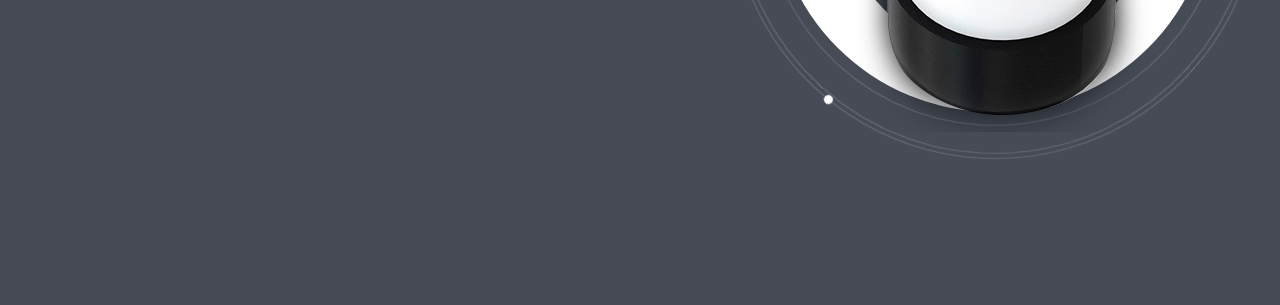
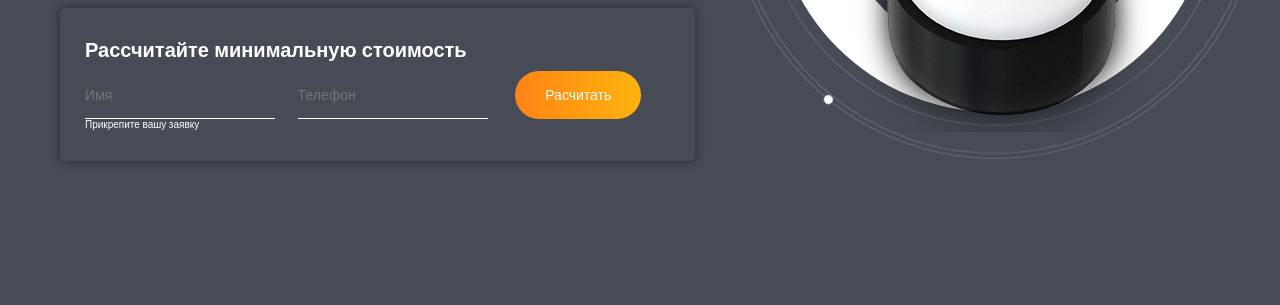
Before and after one commit to Altaf-dev/BM_Stroy, a plain HTML site: page index.html in a window 1280 px wide. Shown: the part 495-800 px from the top of the page. Drawn offline with nearby package versions, Linux system fonts and the light colour scheme.

Commit message:
Update 2020-07-27T10:06:52.332Z

```diff
--- a/css/main.css
+++ b/css/main.css
@@ -1,5 +1,7 @@
 html {
-  font-size: 10px; }
+  font-size: 10px;
+  scroll-behavior: smooth;
+  overflow-x: hidden; }
 
 body {
   font-family: Open Sans,sans-serif;
@@ -22,9 +24,14 @@ a, li, ul {
   text-decoration: none;
   background-color: transparent; }
 
-button {
+button,
+input,
+textarea {
+  border: none;
+  background-color: transparent;
+  overflow: visible;
   outline: none;
-  border: none; }
+  padding: 0; }
 
 .container {
   width: 100%;
@@ -531,3 +538,43 @@ button {
         background-color: #464b56;
         left: 20%;
         top: 20%; }
+    .container .main .main-form {
+      display: -webkit-box;
+      display: -ms-flexbox;
+      display: flex;
+      -webkit-box-orient: vertical;
+      -webkit-box-direction: normal;
+      -ms-flex-direction: column;
+      flex-direction: column;
+      padding: 30px 25px;
+      margin-top: 30px;
+      width: 635px;
+      -webkit-box-shadow: 0 0 10px rgba(0, 0, 0, 0.25), 0 0 10px rgba(0, 0, 0, 0.22);
+      box-shadow: 0 0 10px rgba(0, 0, 0, 0.25), 0 0 10px rgba(0, 0, 0, 0.22);
+      border-radius: 5px; }
+      .container .main .main-form .form-title {
+        font-size: 2rem; }
+      .container .main .main-form .form {
+        padding-top: 10px; }
+        .container .main .main-form .form .input {
+          font-size: 1.4rem;
+          color: #ffffff;
+          border-bottom: 1px solid #ffffff;
+          padding-bottom: 15px;
+          width: 190px; }
+        .container .main .main-form .form .input[type=tel] {
+          margin-left: 20px; }
+        .container .main .main-form .form .input:focus {
+          background-color: inherit; }
+        .container .main .main-form .form .submit {
+          padding: 16px 30px;
+          border-radius: 25px;
+          font-size: 1.4rem;
+          color: #ffffff;
+          background: #ff8315;
+          background: -webkit-gradient(linear, left top, right top, from(#ff8315), to(#fdb40f));
+          background: -o-linear-gradient(left, #ff8315 0%, #fdb40f 100%);
+          background: linear-gradient(90deg, #ff8315 0%, #fdb40f 100%);
+          margin-left: 25px; }
+      .container .main .main-form .label .upload {
+        display: none; }
--- a/index.html
+++ b/index.html
@@ -71,9 +71,6 @@
                 <p class="main-promo-title">НА 15 %</p>
                 <p class="main-promo-text">ниже средне-рыночной цены <br> на оптовые объёмы</p>
             </div>
-            <div class="main-form">
-
-            </div>
         </div>
         <div class="main-image">
             <img src="img/cable-1.png" alt="" class="cable-img">
@@ -83,6 +80,16 @@
             <div class="circle-4"></div>
             <div class="circle-5"></div>
         </div>
+        <div class="main-form">
+            <h3 class="form-title">Рассчитайте минимальную стоимость </h3>
+            <form class="form" action="#" method="post">
+                <input class="input" type="text" placeholder="Имя">
+                <input class="input" type="tel" name="phone" placeholder="Телефон">
+                <input class="submit" type="submit" value="Расчитать">
+            </form>
+
+            <label class="label"><input class="upload" type="file" id="myFile">Прикрепите вашу заявку</label>
+    </div>
     </main>
 </div>
 
```
